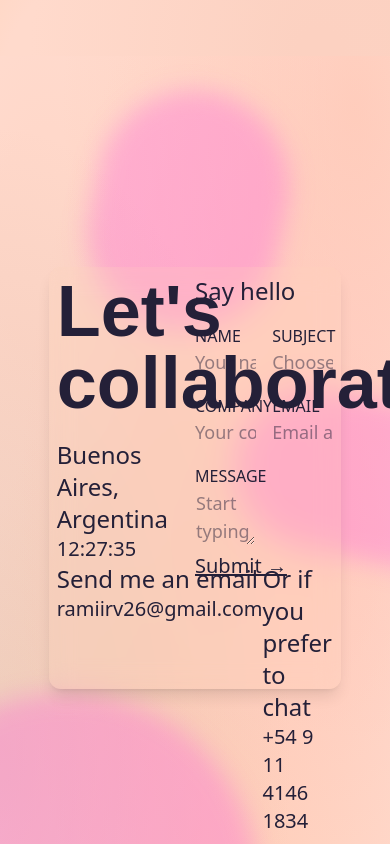
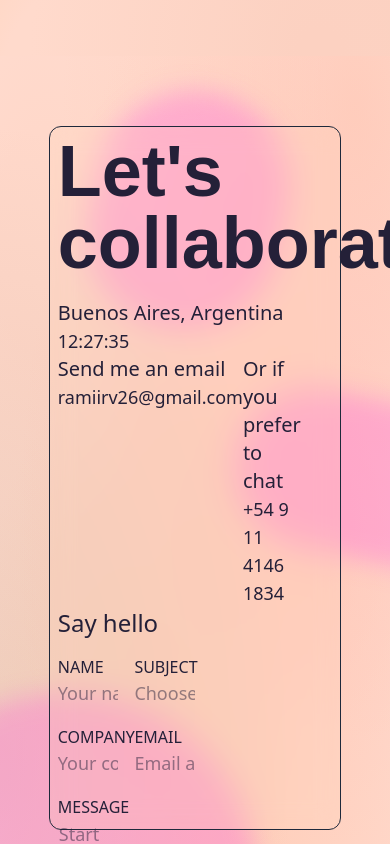
Before and after one commit to RRodriguezViegas/portfolio, a React (Vite) app: page / in a window 390 px wide. Shown: the part 2400-3244 px from the top of the page. Built offline with nearby package versions, Linux system fonts and the light colour scheme; a web font is replaced by a local one.

Commit message:
responsive wip

```diff
--- a/src/components/Contact.jsx
+++ b/src/components/Contact.jsx
@@ -92,21 +92,25 @@ function Contact() {
       <div className="parallax-pill left-3/4 absolute -z-10 rounded-full w-96 h-40 rotate-12 bg-[#ff61dd57] blur-md" />
       <div className="parallax-oval left-1/4 top-8 absolute -z-10 rounded-full w-48 h-60 rotate-12 bg-[#ff61dd57] blur-md" />
 
-      <div className="w-3/4 h-3/6 flex flexs-row  bg-[#ffd4b82d] rounded-xl shadow-lg p-2 backdrop-blur-md">
-        <section className="w-1/2 h-3/4 flex flex-col justify-between">
+      <div className="w-3/4 h-5/6 lg:h-3/6 flex flex-col lg:flex-row  bg-[#ffd4b82d] rounded-xl border border-slate-800 p-2 backdrop-blur-md">
+        <section className="w-full lg:w-1/2 h-3/4 flex flex-col justify-between">
           <div>
             <h1 className="MuseoModerno text-7xl pb-5">Let's collaborate</h1>
-            <h3 className="text-2xl">Buenos Aires, Argentina</h3>
-            <p className="text-xl font-light">{hora}</p>
+            <h3 className="text-xl 2xl:text-2xl">Buenos Aires, Argentina</h3>
+            <p className="text-lg 2xl:text-xl font-light">{hora}</p>
           </div>
-          <div className="flex flex-row justify-between text-2xl mr-28">
+          <div className="flex flex-row justify-between text-xl 2xl:text-2xl mr-28">
             <div>
               <p>Send me an email</p>
-              <p className="font-light text-xl">ramiirv26@gmail.com</p>
+              <p className="font-light text-lg 2xl:text-xl">
+                ramiirv26@gmail.com
+              </p>
             </div>
             <div>
               <p>Or if you prefer to chat</p>
-              <p className="font-light text-xl">+54 9 11 4146 1834</p>
+              <p className="font-light text-lg 2xl:text-xl">
+                +54 9 11 4146 1834
+              </p>
             </div>
           </div>
         </section>
```
